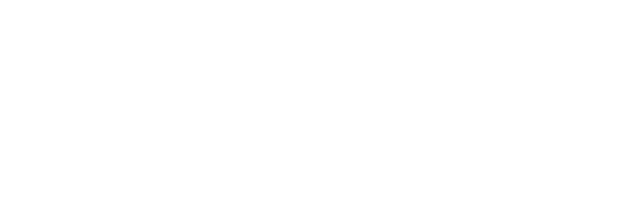
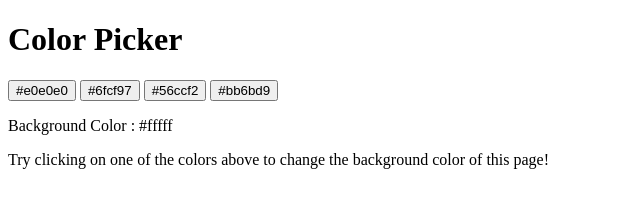
Before and after one commit to armendra2021/color-picker, a plain HTML site: page index.html in a window 1280 px wide. Shown: the whole page, without its empty margins (0-640 px from the left). Drawn offline with Linux system fonts and the light colour scheme.

Commit message:
Added Basic HTML Struture

```diff
--- a/index.html
+++ b/index.html
@@ -6,6 +6,16 @@
     <title>Document</title>
 </head>
 <body>
-
+    <div class="bg-container text-center d-flex flex-column justify-content-center" id="colorPickerContainer">
+        <h1 class="heading">Color Picker</h1>
+        <div class="button-group">
+            <button id="button1" onclick="btnOneClick()">#e0e0e0</button>
+            <button id="button2" onclick="btnTwoClick()">#6fcf97</button>
+            <button id="button3" onclick="btnThreeClick()">#56ccf2</button>
+            <button id="button4" onclick="btnFourClick()">#bb6bd9</button>
+        </div>
+        <p class="bg-paragraph">Background Color : <span id="selectedColorHexCode">#fffff</span></p>
+        <p>Try clicking on one of the colors above to change the background color of this page!</p>
+    </div>
 </body>
 </html>
```
